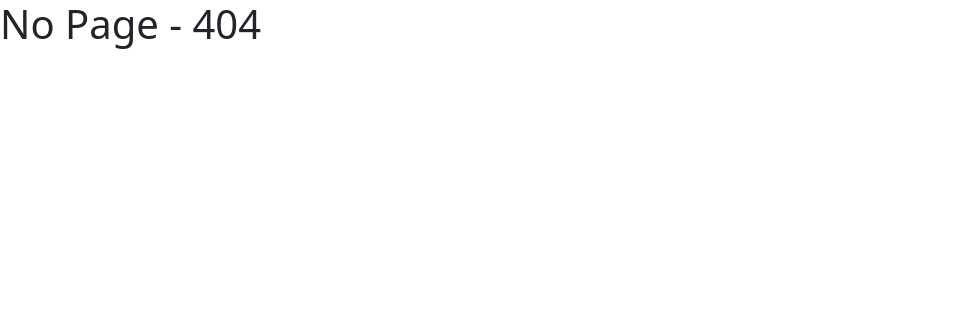
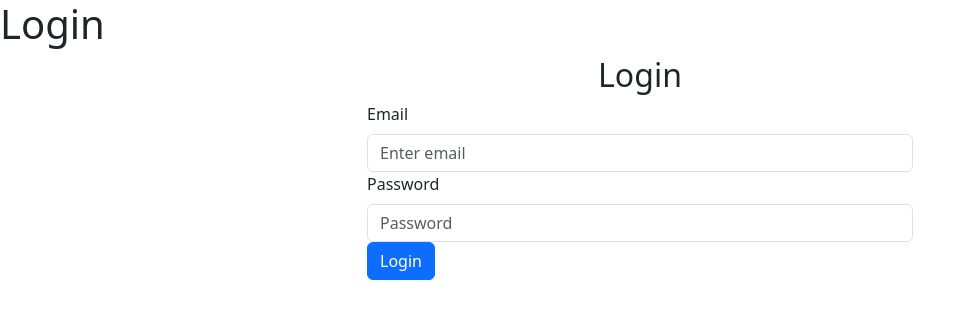
Before and after one commit to CreepySunny/diamond-director-fe, a React (Vite) app: page /login in a window 1280 px wide. Before the commit this address had no page. Shown: the top 318 px of the page, without its empty margins (0-973 px from the left). Built offline with nearby package versions, Linux system fonts and the light colour scheme.

Commit message:
Login Form

```diff
--- a/src/App.jsx
+++ b/src/App.jsx
@@ -2,9 +2,9 @@ import './App.css'
 import 'bootstrap/dist/css/bootstrap.min.css';
 import RegistrationPage from './Pages/RegistrationPage';
 import { BrowserRouter, Route, Routes } from 'react-router-dom';
-import LayoutPage from './Pages/LayoutPage';
 import HomePage from './Pages/HomePage';
 import NoPage from './Pages/NoPage';
+import LoginPage from './Pages/LoginPage';
 
 function App() {
 
@@ -14,6 +14,7 @@ function App() {
     <Routes>
         <Route path='/' element={<HomePage/>}/>
         <Route path='register' element={<RegistrationPage/>} />
+        <Route path='login' element={<LoginPage/>} />
         <Route path='*' element={<NoPage/>}/>
     </Routes>
     </BrowserRouter>
--- /dev/null
+++ b/src/Pages/LoginPage.jsx
@@ -0,0 +1,13 @@
+import React from "react";
+import LoginForm from "../component/LoginForm";
+
+function LoginPage(){
+    return (
+        <>
+        <h1>Login</h1>
+        <LoginForm />
+        </>
+    )
+}
+
+export default LoginPage;
--- /dev/null
+++ b/src/api/LoginAPI.jsx
@@ -0,0 +1,7 @@
+import axios from "axios";
+
+const LoginAPI = {
+    loginUser: (loginCreds) => axios.post("http://localhost:8080/player", loginCreds)
+}
+
+export default LoginAPI;
--- /dev/null
+++ b/src/component/LoginForm.jsx
@@ -0,0 +1,72 @@
+import React, { useState } from 'react';
+import { Form, Button, Container, Row, Col } from 'react-bootstrap';
+import LoginAPI from "../api/LoginAPI";
+import { useNavigate } from 'react-router-dom';
+
+const LoginForm = () => {
+  const [email, setEmail] = useState('');
+  const [password, setPassword] = useState('');
+  const navigate = useNavigate();
+
+  const handleUsernameChange = (event) => {
+    setEmail(event.target.value);
+  };
+
+  const handlePasswordChange = (event) => {
+    setPassword(event.target.value);
+  };
+
+  const handleSubmit = async (event) => {
+    event.preventDefault();
+
+    const data = {
+      email: email,
+      password: password
+    }
+
+    try{
+      const response = await LoginAPI.loginUser(data);
+      sessionStorage.setItem("token", response.data.accessToken)
+      navigate("/")
+    }catch (err){
+      console.log(err.message);
+    }
+  };
+
+  return (
+    <Container>
+      <Row className="justify-content-md-center">
+        <Col md="6">
+          <h2 className="text-center">Login</h2>
+          <Form onSubmit={handleSubmit}>
+            <Form.Group controlId="formEmai">
+              <Form.Label>Email</Form.Label>
+              <Form.Control
+                type="text"
+                placeholder="Enter email"
+                value={email}
+                onChange={handleUsernameChange}
+              />
+            </Form.Group>
+
+            <Form.Group controlId="formPassword">
+              <Form.Label>Password</Form.Label>
+              <Form.Control
+                type="password"
+                placeholder="Password"
+                value={password}
+                onChange={handlePasswordChange}
+              />
+            </Form.Group>
+
+            <Button variant="primary" type="submit" block>
+              Login
+            </Button>
+          </Form>
+        </Col>
+      </Row>
+    </Container>
+  );
+};
+
+export default LoginForm;
```
